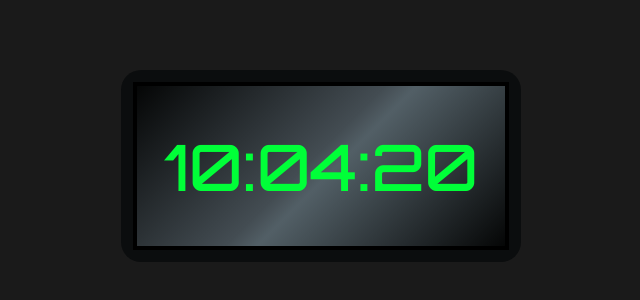
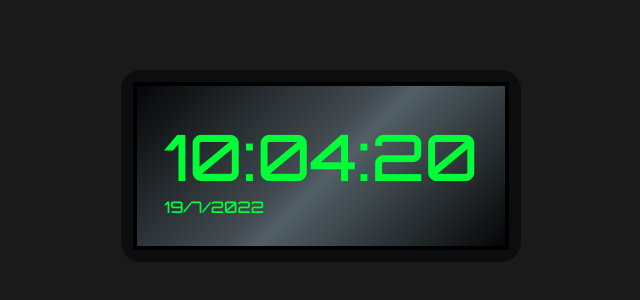
Before and after one commit to maxcramer/oxnan-clock, a React (Create React App) app: page / in a window 1280 px wide. Shown: the part 234-534 px from the top of the page, without its empty margins (319-959 px from the left). Built offline with nearby package versions, Linux system fonts and the light colour scheme.

Commit message:
adding current date to clock and styling

```diff
--- /dev/null
+++ b/src/components/displayDate/displayDate.js
@@ -0,0 +1,14 @@
+import React, { useEffect, setState } from "react";
+
+function DisplayDate() {
+  var today = new Date();
+  var dd = String(today.getDate());
+  var mm = String(today.getMonth() + 1);
+  var yyyy = today.getFullYear();
+
+  today = dd + "/" + mm + "/" + yyyy;
+
+  return <div>{today}</div>;
+}
+
+export default DisplayDate;
--- a/src/components/time/time.css
+++ b/src/components/time/time.css
@@ -12,12 +12,18 @@
 .screen {
     display: flex;
     justify-content: center;
-    align-items: center;
+    /* align-items: center; */
+    text-align: left;
+    flex-direction: column;
     width: 23rem;
     height: 10rem;
     border: 4px solid #000;
     background: rgb(5, 6, 6);
     background: linear-gradient(-45deg, rgba(5, 6, 6, 1) 0%, rgba(82, 95, 102, 1) 47%, rgba(67, 76, 82, 1) 53%, rgba(5, 6, 6, 1) 100%);
+}
+
+.time_container {
+    margin: 0 auto;
 }
 
 .clock {
--- a/src/components/time/time.js
+++ b/src/components/time/time.js
@@ -1,4 +1,6 @@
 import { useEffect, useState } from "react";
+
+import DisplayDate from "../displayDate/displayDate";
 
 import "./time.css";
 
@@ -34,7 +36,10 @@ function Time() {
   return (
     <div className="clock">
       <div className="screen">
-        <div className="time">{time}</div>
+        <div className="time_container">
+          <div className="time">{time}</div>
+          <DisplayDate />
+        </div>
       </div>
     </div>
   );
```
